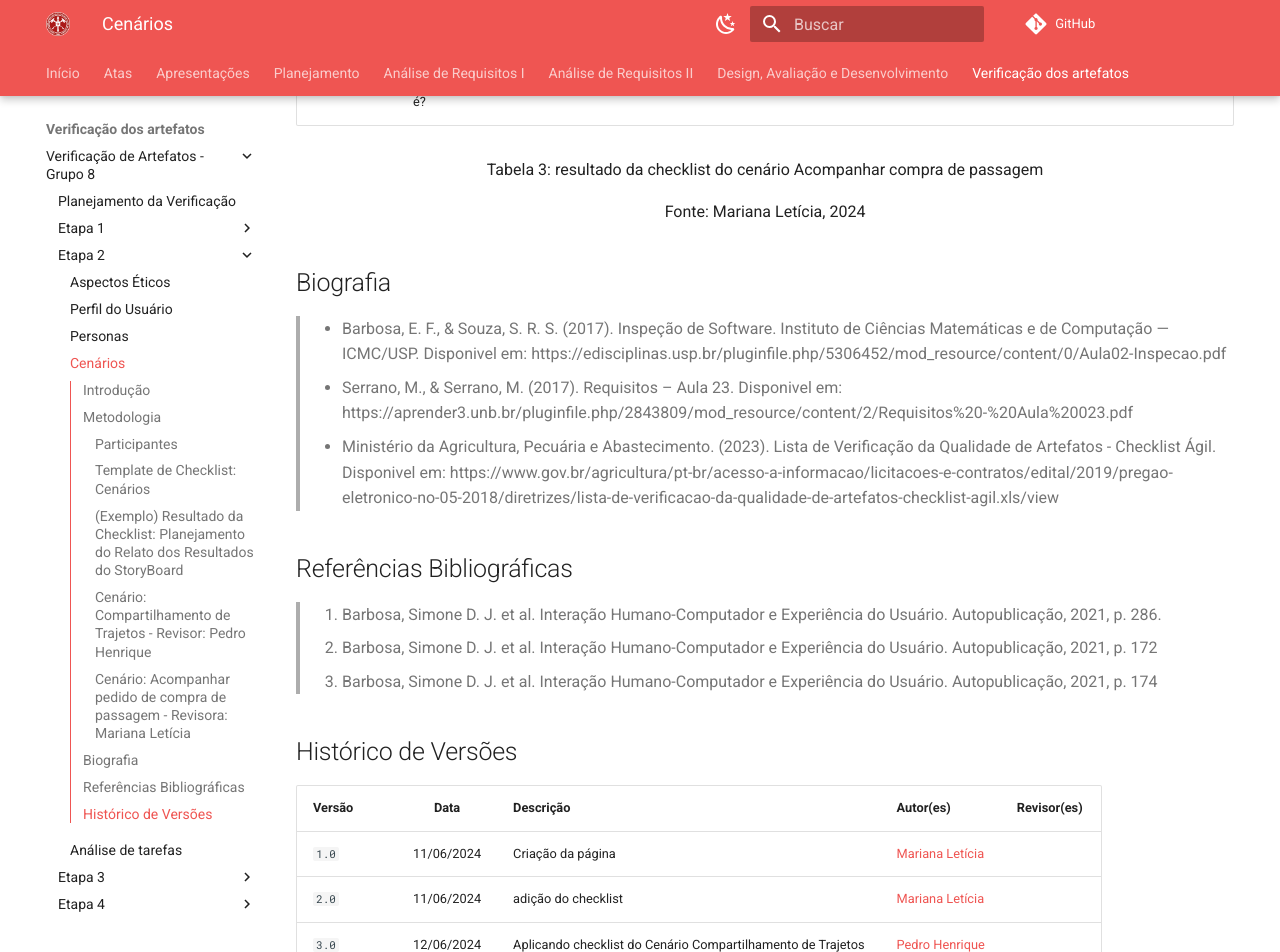
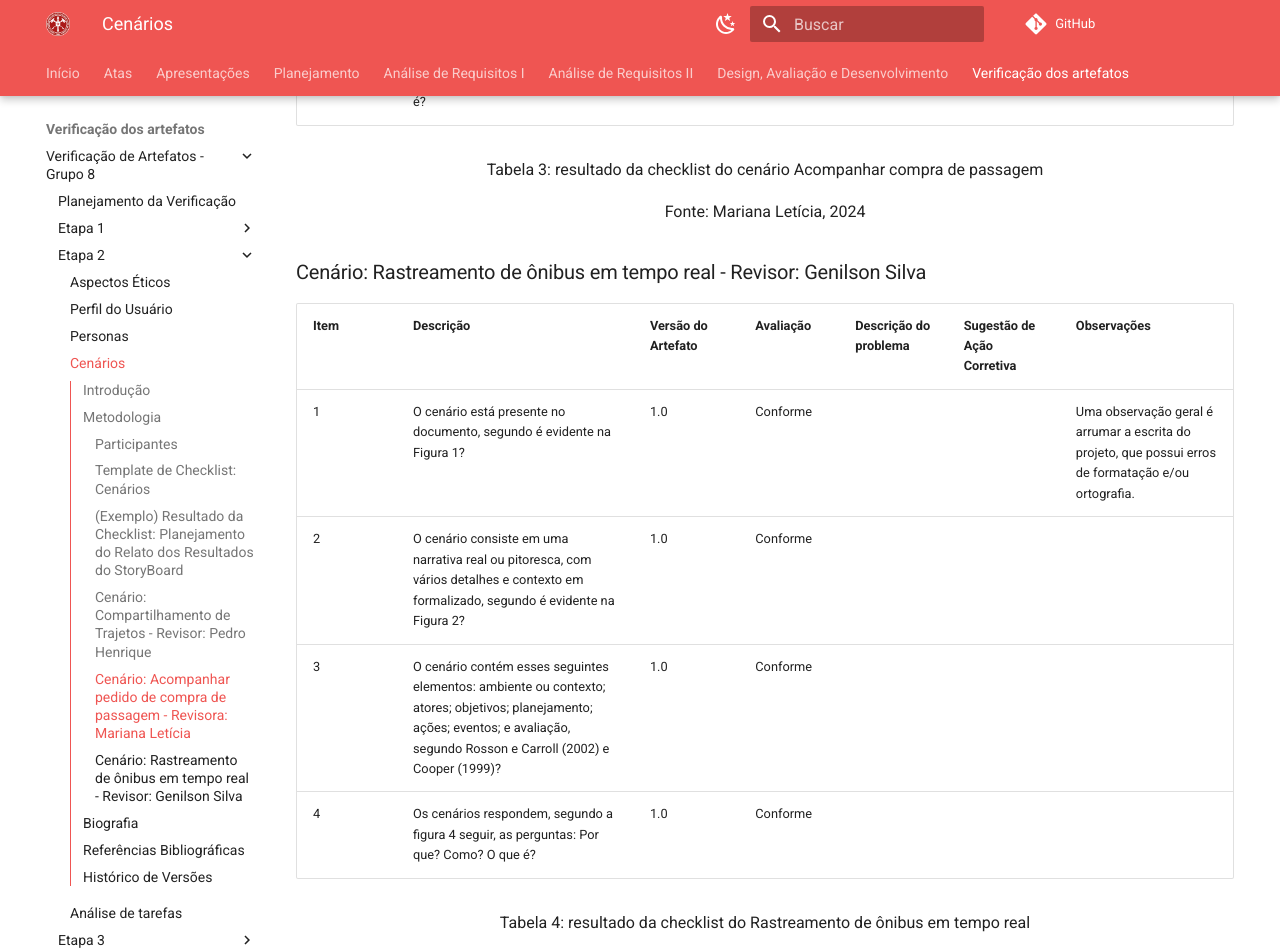
Before and after one commit to Interacao-Humano-Computador/2024.1-CBMERJ, an MkDocs documentation site: the page built from docs/verificacao_artefatos/verificacao_grupo_8/etapa_2/cenarios.md, in a window 1280 px wide and 1400 px high, scrolled down 3802 px. Shown: the top 952 px of the window. Built offline with MkDocs 1.6.1 and Material for MkDocs 9.7.7, drawn with Linux system fonts in a browser that asks for light colours; comment, search, counter and statistics services are not loaded; some of the changed text lies outside the part shown.

Commit message:
adição de verificação em cenários

```diff
--- a/docs/verificacao_artefatos/verificacao_grupo_8/etapa_2/cenarios.md
+++ b/docs/verificacao_artefatos/verificacao_grupo_8/etapa_2/cenarios.md
@@ -94,6 +94,26 @@ A tabela 1, logo abaixo, mostra o modelo de como avaliaremos os erros encontrado
 <p style="text-align: center">Tabela 3: resultado da checklist do cenário Acompanhar compra de passagem</p>
 <p style="text-align: center">Fonte: Mariana Letícia, 2024</p>
 
+### Cenário: Rastreamento de ônibus em tempo real - Revisor: Genilson Silva
+| Item | Descrição      | Versão do Artefato | Avaliação      | Descrição do problema | Sugestão de Ação Corretiva | Observações |
+| ---- | -------------- | ------------------ | -------------- | --------------------- | -------------------------- | ----------- |
+|  1   | O cenário está presente no documento, segundo é evidente na Figura 1? | 1.0 | Conforme |  |  | Uma observação geral é arrumar a escrita do projeto, que possui erros de formatação e/ou ortografia.|
+|  2   | O cenário consiste em uma narrativa real ou pitoresca, com vários detalhes e contexto em formalizado, segundo é evidente na Figura 2? | 1.0 | Conforme|  |   | |
+|  3   | O cenário contém esses seguintes elementos: ambiente ou contexto; atores; objetivos; planejamento; ações; eventos; e avaliação, segundo Rosson e Carroll (2002) e Cooper (1999)? | 1.0 | Conforme |  |  |  |
+|  4   | Os cenários respondem, segundo a figura 4 seguir, as perguntas: Por que? Como? O que é? | 1.0 | Conforme  | | | |
+<p style="text-align: center">Tabela 4: resultado da checklist do Rastreamento de ônibus em tempo real</p>
+<p style="text-align: center">Fonte: Genilson Silva, 2024</p>
+
+<center>
+
+<iframe width="1000vw" height="400vh" src="https://www.youtube.com/embed/5Vu1ZmWMTNQ?si=dwesotTVTknMOKvP" title="YouTube video player" frameborder="0" allow="accelerometer; autoplay; clipboard-write; encrypted-media; gyroscope; picture-in-picture" allowfullscreen></iframe>
+
+<p>Vídeo 1: Rastreamento de ônibus em tempo real </p>
+
+Fonte: [Genilson Silva](https://github.com/GenilsonJrs).
+
+</center>
+
 ## Biografia
 >- Barbosa, E. F., & Souza, S. R. S. (2017). Inspeção de Software. Instituto de Ciências Matemáticas e de Computação — ICMC/USP. Disponivel em: https://edisciplinas.usp.br/pluginfile.php/5306452/mod_resource/content/0/Aula02-Inspecao.pdf
 >- Serrano, M., & Serrano, M. (2017). Requisitos – Aula 23. Disponivel em: https://aprender3.unb.br/pluginfile.php/2843809/mod_resource/content/2/Requisitos%20-%20Aula%20023.pdf
@@ -110,4 +130,5 @@ A tabela 1, logo abaixo, mostra o modelo de como avaliaremos os erros encontrado
 | ------ | :--------: | ----------------------------------------- | ----------------------------------------------- | ---------------------------------------------- |
 | `1.0`   | 11/06/2024 | Criação da página                         | [Mariana Letícia](https://github.com/Marianannn) |   |
 | `2.0`   | 11/06/2024 | adição do checklist                         | [Mariana Letícia](https://github.com/Marianannn) |   |
-| `3.0`   | 12/06/2024 | Aplicando checklist do Cenário Compartilhamento de Trajetos                        | [Pedro Henrique](https://github.com/PedroHhenriq) |   |
+| `3.0`   | 12/06/2024 | Aplicando checklist do Cenário Compartilhamento de Trajetos                        | [Pedro Henrique](https://github.com/PedroHhenriq) |
+| `4.0`   | 12/06/2024 | Aplicando checklist do Rastreamento de ônibus em tempo real                        | [Genilson Silva](https://github.com/GenilsonJrs) |  |
```
